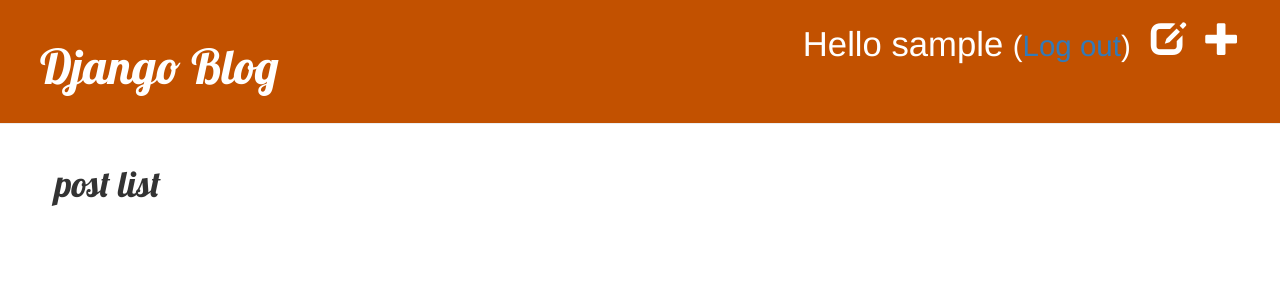
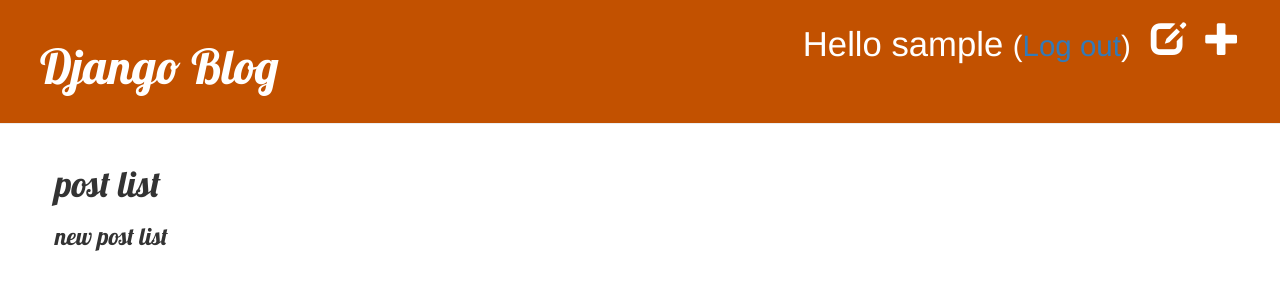
Before and after one commit to vineeth0791/django-sqlite-blog, a Django app: page / in a window 1280 px wide. Shown: the top 300 px of the page. Run offline with Django 3.2, Linux system fonts and the light colour scheme; the visitor is signed in with stand-in values (Sample User, id 1); data that the repository does not hold is empty; some libraries are stand-ins or nearby versions.

Commit message:
change in post list

```diff
--- a/blog/templates/blog/post_list.html
+++ b/blog/templates/blog/post_list.html
@@ -2,6 +2,7 @@
 
 {% block content %}
 <h1> post list </h1>
+<h3>new post list </h3>
 
     {% for post in posts %}
 
```
